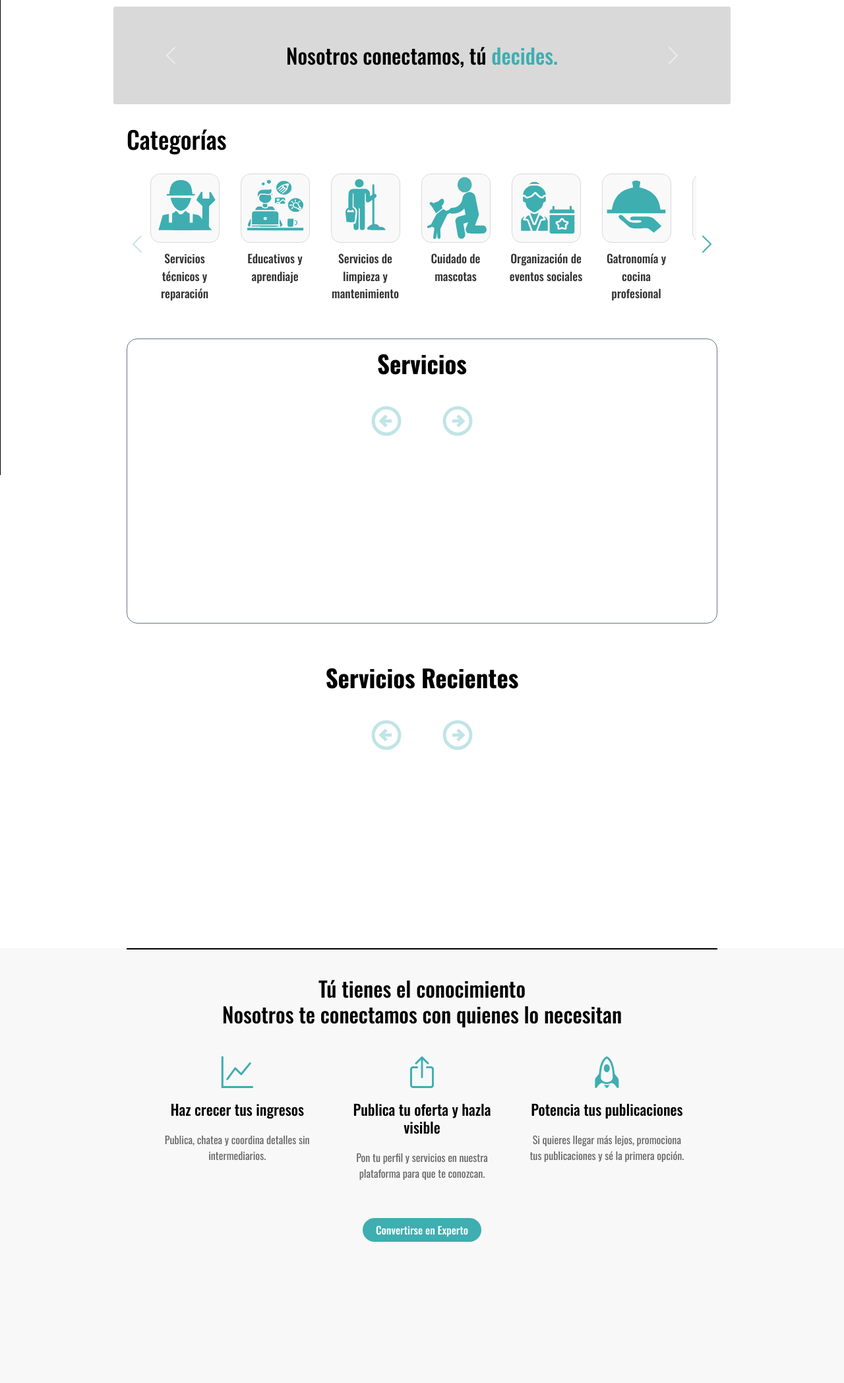
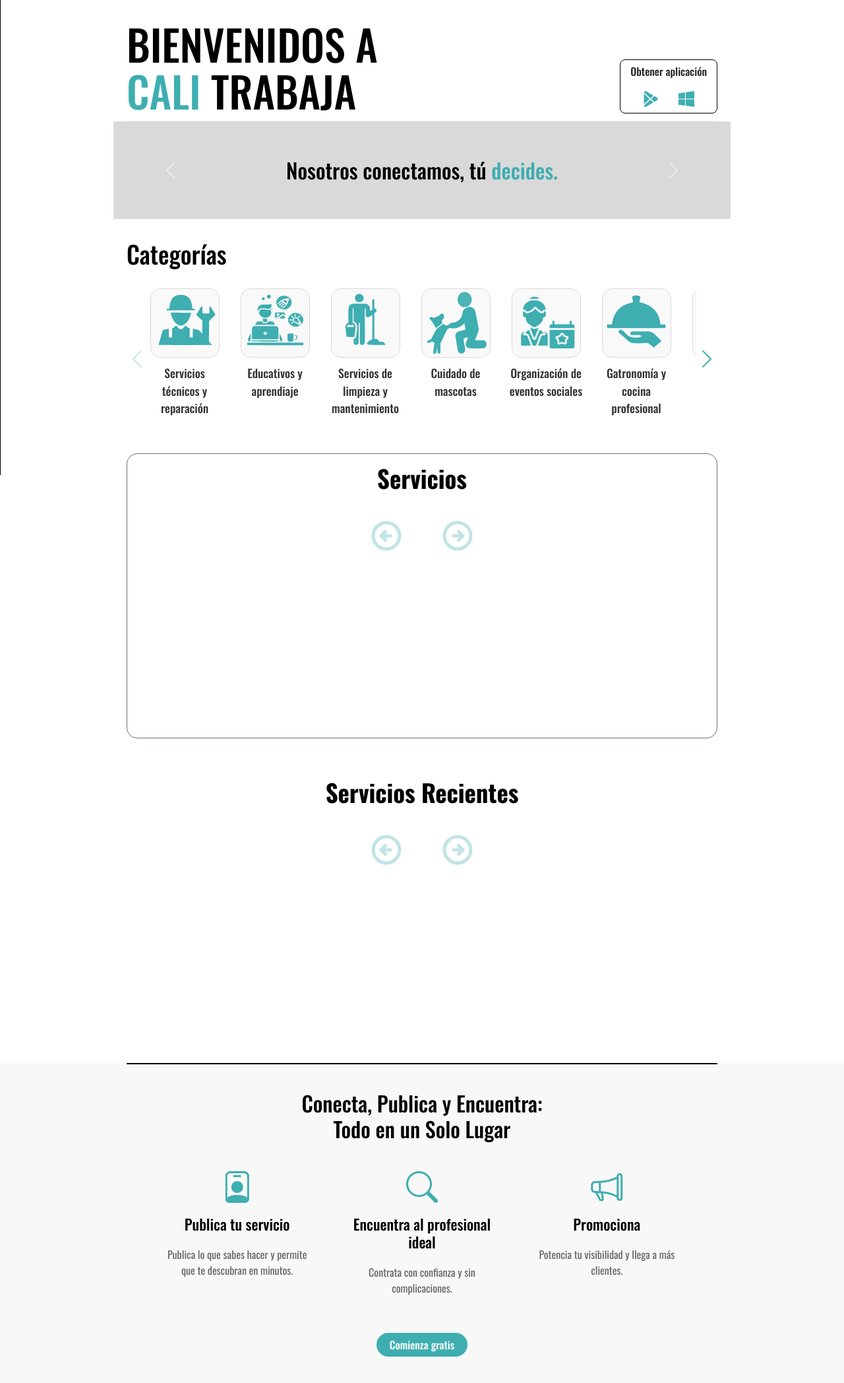
Before and after one commit to medallo-coder/LastRepoPublicCopyTalenth, a Flask app: page / in a window 1280 px wide. Shown: the part 80-2176 px from the top of the page at 66% size. Before the commit the page ends 1962 px from the top, so only its background shows below. Run offline with Flask 3, Linux system fonts and the light colour scheme; data that the repository does not hold is empty.

Commit message:
mejoras en index

```diff
--- a/app/static/css/inicio.css
+++ b/app/static/css/inicio.css
@@ -7,27 +7,82 @@
     gap: 40px; /* Espacio entre header y slider */
 }
 
-/* Sección del encabezado */
-.header-section {
+/* Estilo para encabezado sin login */
+.no-login-header {
+  display: flex;
+  justify-content: space-between;
+  align-items: flex-end;
+  border-bottom: 2px solid #f8f8f8;
+  padding-bottom: 10px;
+}
+
+.no-login-title {
+  font-family: 'Oswald', sans-serif;
+  font-weight: 500;
+  font-size: 4rem;
+  margin: 0;
+  color: black;
+  margin-top: -25px;
+}
+
+.no-login-title p {
+  margin: 0;
+  line-height: 1.1;
+}
+
+.cali {
+  color: #3EAEB1;
+}
+
+.app-icons {
+  display: flex;
+  flex-direction: column;
+  align-items: center;
+  gap: 10px;
+  border: 1px solid black;
+  padding: 5px 15px;
+  border-radius: 8px;
+  margin-top: 40px;
+}
+
+.app-icons p {
+  margin: 0;
+  font-weight: 500;
+  font-family: 'Oswald', sans-serif;
+}
+
+.app-icons i {
+  font-size: 1.5rem;
+  color: #3EAEB1;
+  margin: 0 5px;
+}
+
+.app-icons .icons {
+  display: flex;
+  gap: 20px;
+  justify-content: center;
+}
+
+/* Estilo para encabezado con login */
+.login-header {
   display: flex;
   justify-content: space-between;
   align-items: flex-end;
 }
 
-/* Título */
-.titulo {
+.login-title {
   font-family: 'Oswald', sans-serif;
   font-weight: 500;
   font-size: 2.5rem;
   margin: 0;
   color: black;
-    margin-top: -25px
-
+  margin-top: -25px;
 }
 
 .usuario {
   color: #3EAEB1;
 }
+
 
 /* ===== SLIDER DE FRASES ===== */
 .carousel-container {
--- a/app/templates/inicio.html
+++ b/app/templates/inicio.html
@@ -21,14 +21,30 @@
   <!-- CONTENEDOR PADRE GENERAL -->
   <div class="main-container">
 
-    {% if session.get('jwt') %}
-    <!-- ENCABEZADO -->
-    <div class="header-section">
-      <div class="titulo">
-        <p>Hola,<span class="usuario"> {{ primer_nombre}} </span></p>
+      {% if not session.get('jwt') %}
+  <!-- ENCABEZADO PARA USUARIOS NO LOGUEADOS -->
+  <div class="header-section no-login-header">
+    <div class="titulo no-login-title">
+      <p class="bienvenidos">BIENVENIDOS A</p>
+      <p><span class="cali">CALI</span> TRABAJA</p>
+    </div>
+    <div class="app-icons">
+      <p>Obtener aplicación</p>
+      <div class="icons">
+        <i class="bi bi-google-play"></i>
+        <i class="bi bi-windows"></i>
+      </div>
+    </div>
+  </div>
+  {% else %}
+  <!-- ENCABEZADO PARA USUARIOS LOGUEADOS -->
+  <div class="header-section login-header">
+    <div class="titulo login-title">
+      <p>Hola, <span class="usuario">{{ primer_nombre }}</span></p>
     </div>
   </div>
   {% endif %}
+
 
 
     <!-- SLIDER DE FRASES -->
@@ -207,44 +223,6 @@
 
 
 
-
-
-
-
-
-
-
-
-
-
-
-
-
-
-
-
-
-
-
-
-
-
-
-
-
-
-
-
-
-
-
-
-
-
-
-
-
-
 <!-- Carrucel SERVICIOS DESTACADOS -->
 <div class="contenedor-destacados">
   <h2 class="titulo-interes">Servicios Recientes</h2>
@@ -341,55 +319,59 @@
 
 
 
-
-
-
-
-
-
-
-
-
-
-
-
-
-
-
-
-
-
-
-
-
-
-
-
-
-
-
-
   </div>
 
+    {% if not session.get('jwt') %}
+  <!-- SECCIÓN PARA USUARIOS NO LOGUEADOS -->
+  <section class="contenedor-frases">
+    <div class="contenedorfrasespeque">
+      <h1 class="titulo-frases">Conecta, Publica y Encuentra:<br>Todo en un Solo Lugar</h1>
+
+      <div class="servicios">
+        <div class="item">
+          <i class="bi bi-person-badge"></i>
+          <h3>Publica tu servicio</h3>
+          <p>Publica lo que sabes hacer y permite que te descubran en minutos.</p>
+        </div>
+
+        <div class="item">
+          <i class="bi bi-search"></i>
+          <h3>Encuentra al profesional ideal</h3>
+          <p>Contrata con confianza y sin complicaciones.</p>
+        </div>
+
+        <div class="item">
+          <i class="bi bi-megaphone"></i>
+          <h3>Promociona</h3>
+          <p>Potencia tu visibilidad y llega a más clientes.</p>
+        </div>
+      </div>
+
+      <button class="boton">Comienza gratis</button>
+    </div>
+  </section>
+
+  {% else %}
+  <!-- SECCIÓN PARA USUARIOS LOGUEADOS -->
   <section class="contenedor-frases">
     <div class="contenedorfrasespeque">
       <h1 class="titulo-frases">Tú tienes el conocimiento <br>Nosotros te conectamos con quienes lo necesitan</h1>
 
       <div class="servicios">
         <div class="item">
-        <i class="bi-graph-up"></i>
+          <i class="bi bi-graph-up"></i>
           <h3>Haz crecer tus ingresos</h3>
           <p>Publica, chatea y coordina detalles sin intermediarios.</p>
         </div>
 
         <div class="item">
-        <i class="bi-box-arrow-up"></i>
+          <i class="bi bi-box-arrow-up"></i>
           <h3>Publica tu oferta y hazla visible</h3>
           <p>Pon tu perfil y servicios en nuestra plataforma para que te conozcan.</p>
         </div>
 
         <div class="item">
-        <i class="bi-rocket"></i>
+          <i class="bi bi-rocket"></i>
           <h3>Potencia tus publicaciones</h3>
           <p>Si quieres llegar más lejos, promociona tus publicaciones y sé la primera opción.</p>
         </div>
@@ -398,6 +380,8 @@
       <button class="boton">Convertirse en Experto</button>
     </div>
   </section>
+  {% endif %}
+
 
 
 <!-- Modal -->
```
Lines whose indentation alone changed are shown as unchanged.
